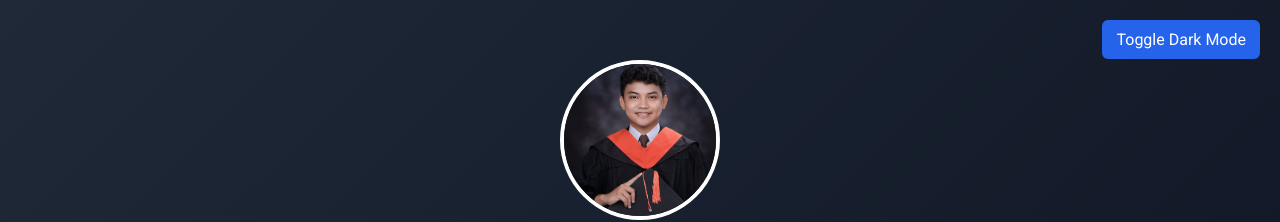
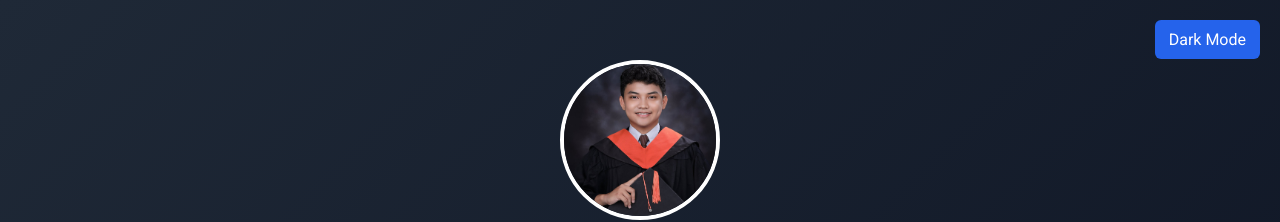
Before and after one commit to kyojin03/piolobernardino, a plain HTML site: page index.html in a window 1280 px wide. Shown: the top 222 px of the page. Drawn offline with Linux system fonts and the light colour scheme.

Commit message:
Update index.html

```diff
--- a/index.html
+++ b/index.html
@@ -3,7 +3,7 @@
 <head>
   <meta charset="UTF-8">
   <meta name="viewport" content="width=device-width, initial-scale=1.0">
-  <title>Piolo Bernardino | Advanced IT Portfolio</title>
+  <title>Piolo Bernardino</title>
   <link href="https://fonts.googleapis.com/css2?family=Roboto:wght@400;700&display=swap" rel="stylesheet">
   <style>
     * { margin: 0; padding: 0; box-sizing: border-box; }
@@ -60,7 +60,7 @@
 </head>
 <body>
 
-<div class="dark-toggle" onclick="toggleDarkMode()">Toggle Dark Mode</div>
+<div class="dark-toggle" onclick="toggleDarkMode()">Dark Mode</div>
 
 <header>
   <img src="profile.jfif" alt="Piolo Bernardino" class="profile-pic">
```
